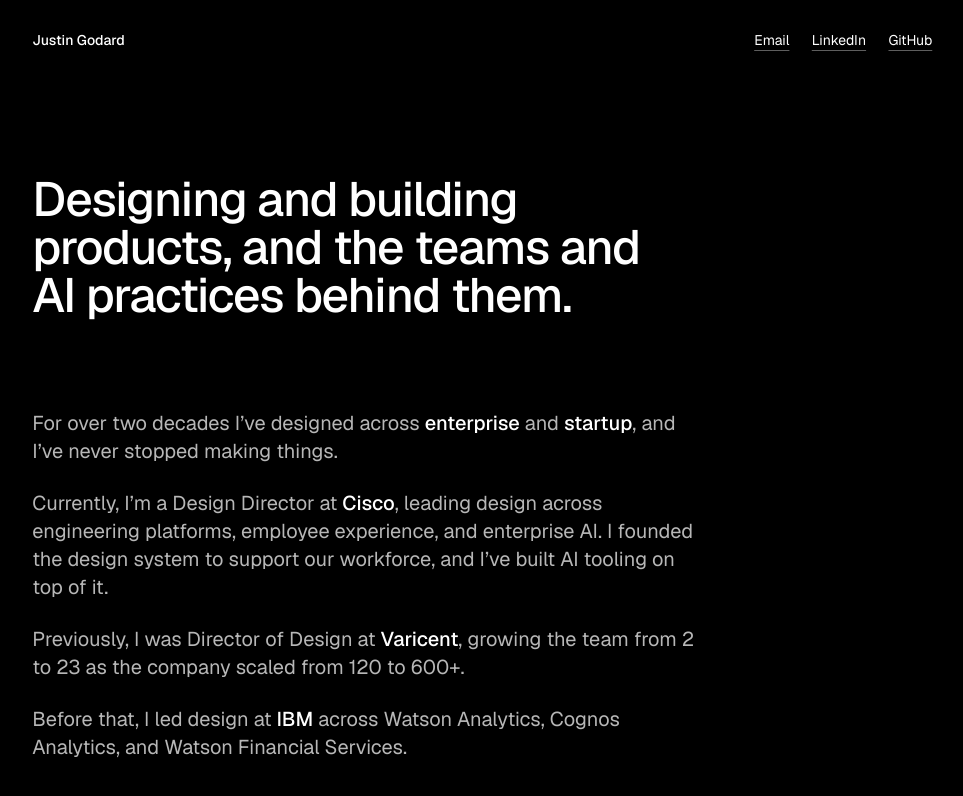
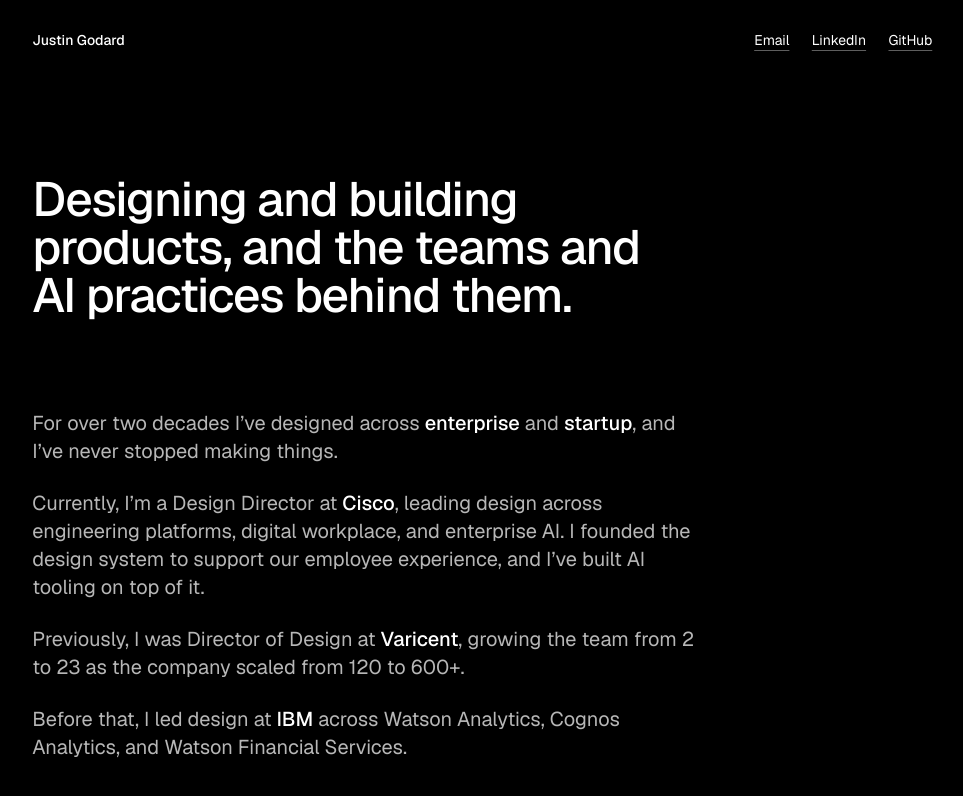
Before and after one commit to justingodard/justingodard-com, a plain HTML site: page index.html in a window 1280 px wide. Shown: the whole page, without its empty margins (1-964 px from the left). Drawn offline with nearby package versions, Linux system fonts and the light colour scheme.

Commit message:
Text updates
Co-Authored-By: Claude Sonnet 5.5 <noreply@anthropic.com>

```diff
--- a/index.html
+++ b/index.html
@@ -133,7 +133,7 @@
 
   <div class="about">
     <p>For over two decades I’ve designed across <b>enterprise</b> and <b>startup</b>, and I’ve never stopped making things.</p>
-    <p>Currently, I’m a Design Director at <b>Cisco</b>, leading design across engineering platforms, employee experience, and enterprise AI. I founded the design system to support our workforce, and I’ve built AI tooling on top of it.</p>
+    <p>Currently, I’m a Design Director at <b>Cisco</b>, leading design across engineering platforms, digital workplace, and enterprise AI. I founded the design system to support our employee experience, and I’ve built AI tooling on top of it.</p>
     <p>Previously, I was Director of Design at <b>Varicent</b>, growing the team from 2 to 23 as the company scaled from 120 to 600+.</p>
     <p>Before that, I led design at <b>IBM</b> across Watson Analytics, Cognos Analytics, and Watson Financial Services.</p>
   </div>
```
